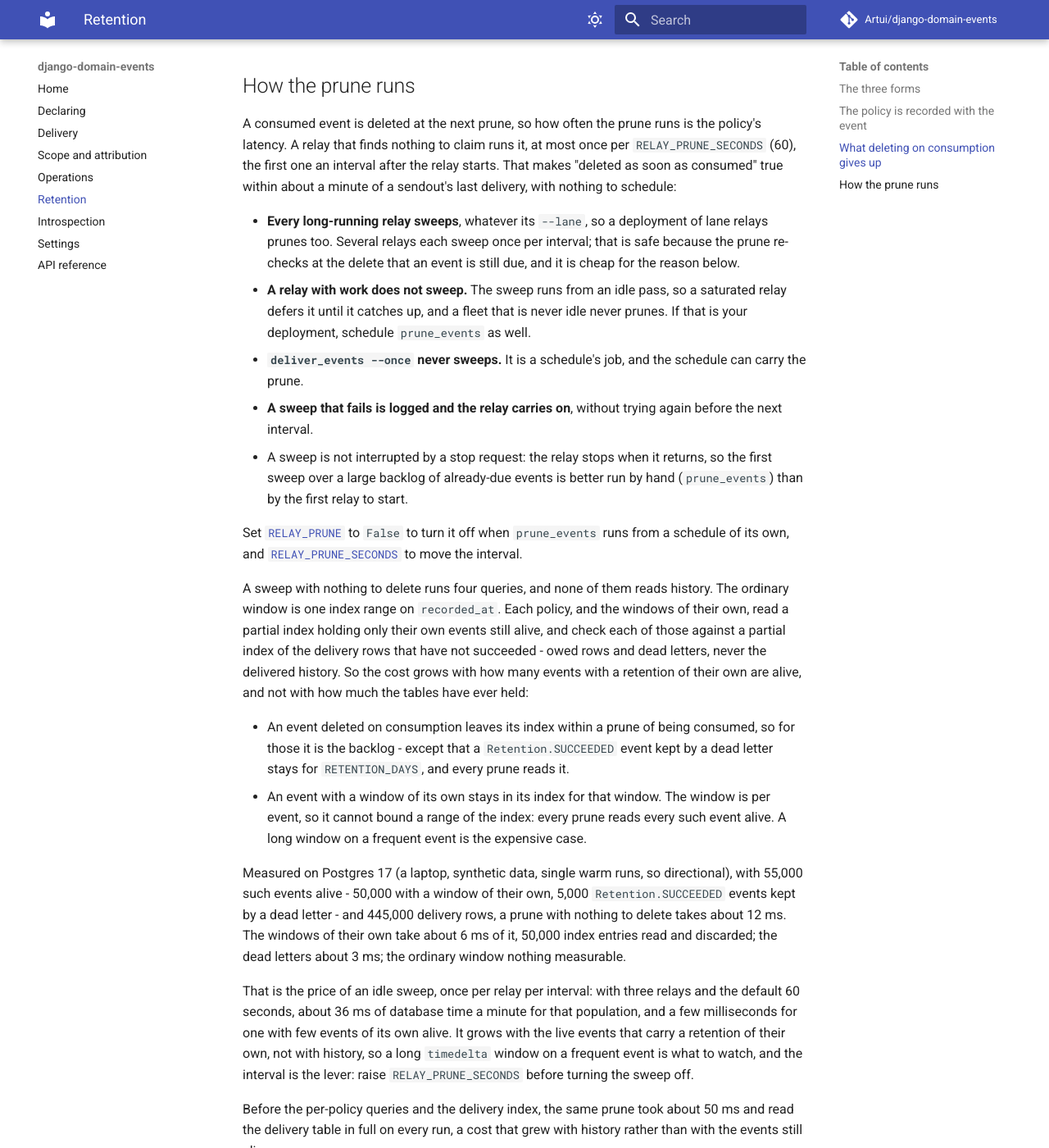
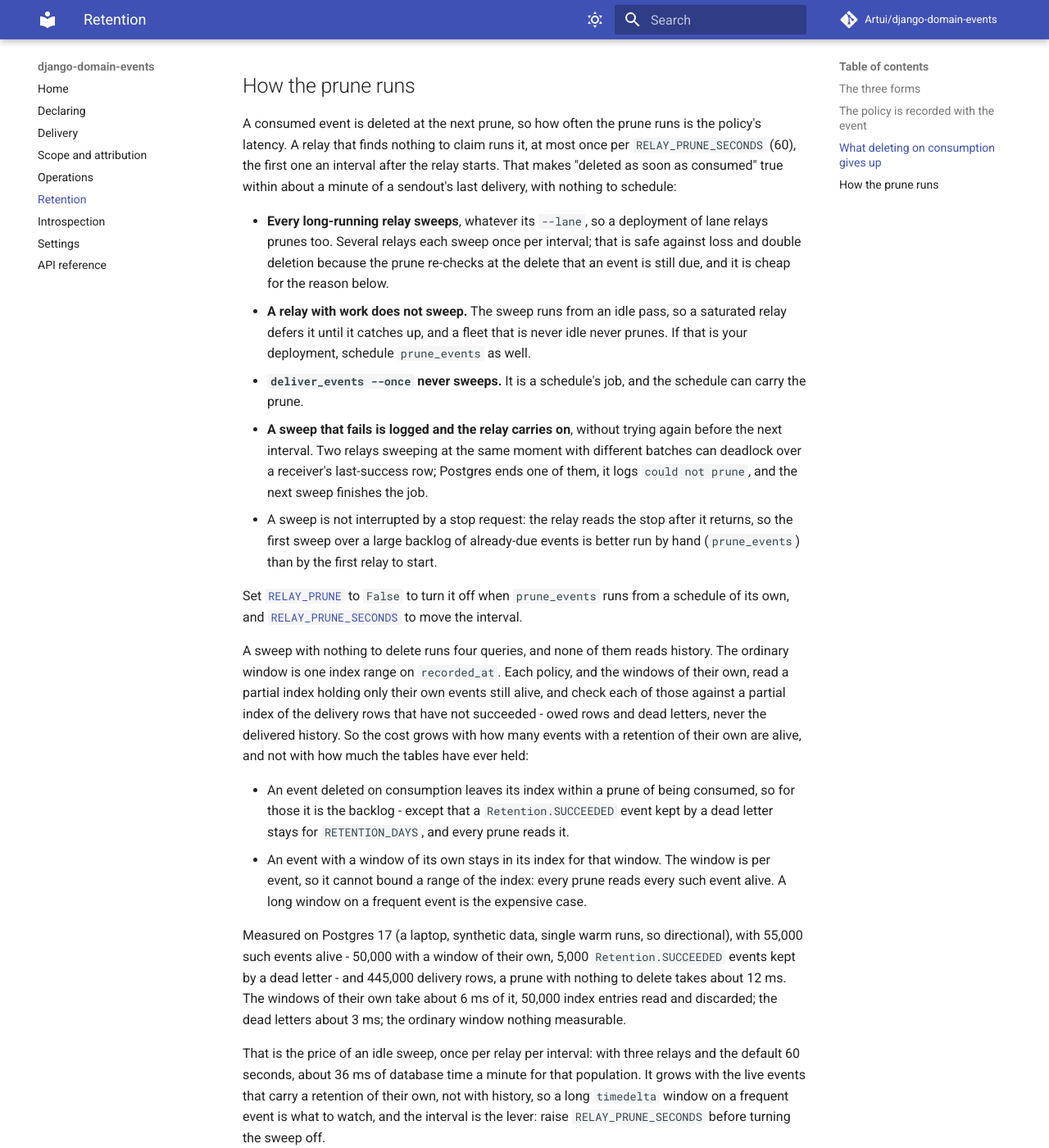
Before and after one commit to Artui/django-domain-events, an MkDocs documentation site: the page built from docs/retention.md, in a window 1280 px wide and 1400 px high, scrolled down 2168 px. Shown: the whole window at 82% size. Built offline with MkDocs 1.6.1 and Material for MkDocs 9.7.7, drawn with Linux system fonts in a browser that asks for light colours; comment, search, counter and statistics services are not loaded.

Commit message:
Qualify the sweep's concurrency claims and own the lane test fixture
Two sweeps with different batches can deadlock over a receiver's
last-success row; say so rather than call concurrent sweeps safe without
qualification, and drop an unmeasured cost figure. The sweep tests no longer
import a fixture from the file another change is editing.

Co-Authored-By: Claude Sonnet 5.5 <noreply@anthropic.com>

```diff
--- a/docs/retention.md
+++ b/docs/retention.md
@@ -92,17 +92,20 @@ last delivery, with nothing to schedule:
 
 - **Every long-running relay sweeps**, whatever its `--lane`, so a deployment
   of lane relays prunes too. Several relays each sweep once per interval; that is
-  safe because the prune re-checks at the delete that an event is still due, and
-  it is cheap for the reason below.
+  safe against loss and double deletion because the prune re-checks at the
+  delete that an event is still due, and it is cheap for the reason below.
 - **A relay with work does not sweep.** The sweep runs from an idle pass, so a
   saturated relay defers it until it catches up, and a fleet that is never idle
   never prunes. If that is your deployment, schedule `prune_events` as well.
 - **`deliver_events --once` never sweeps.** It is a schedule's job, and the
   schedule can carry the prune.
 - **A sweep that fails is logged and the relay carries on**, without trying
-  again before the next interval.
-- A sweep is not interrupted by a stop request: the relay stops when it
-  returns, so the first sweep over a large backlog of already-due events is
+  again before the next interval. Two relays sweeping at the same moment with
+  different batches can deadlock over a receiver's last-success row; Postgres
+  ends one of them, it logs `could not prune`, and the next sweep finishes the
+  job.
+- A sweep is not interrupted by a stop request: the relay reads the stop after
+  it returns, so the first sweep over a large backlog of already-due events is
   better run by hand (`prune_events`) than by the first relay to start.
 
 Set [`RELAY_PRUNE`](settings.md#relay_prune) to `False` to turn it off when
@@ -135,8 +138,7 @@ dead letters about 3 ms; the ordinary window nothing measurable.
 
 That is the price of an idle sweep, once per relay per interval: with three
 relays and the default 60 seconds, about 36 ms of database time a minute for
-that population, and a few milliseconds for one with few events of its own
-alive. It grows with the live events that carry a retention of their own, not
+that population. It grows with the live events that carry a retention of their own, not
 with history, so a long `timedelta` window on a frequent event is what to watch,
 and the interval is the lever: raise `RELAY_PRUNE_SECONDS` before turning the
 sweep off.
```
Also changed, not shown: 2 other files.
